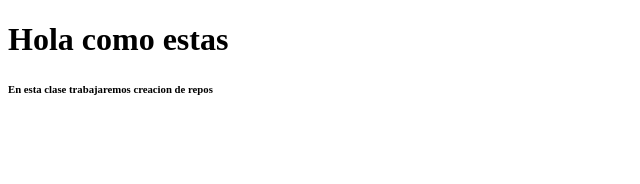
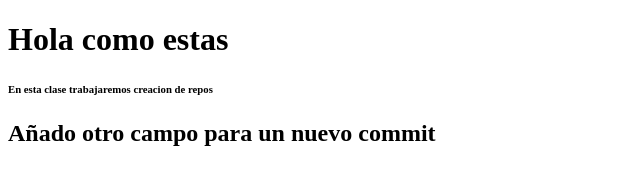
Before and after one commit to diegoriya09/Parcial1, a plain HTML site: page index.html in a window 1280 px wide. Shown: the whole page, without its empty margins (0-640 px from the left). Drawn offline with Linux system fonts and the light colour scheme.

Commit message:
Version03
Se añadió un h2

```diff
--- a/index.html
+++ b/index.html
@@ -8,5 +8,6 @@
 <body>
     <h1>Hola como estas</h1>
     <h6>En esta clase trabajaremos creacion de repos</h6>
+    <h2>Añado otro campo para un nuevo commit</h2>
 </body>
 </html>
```
